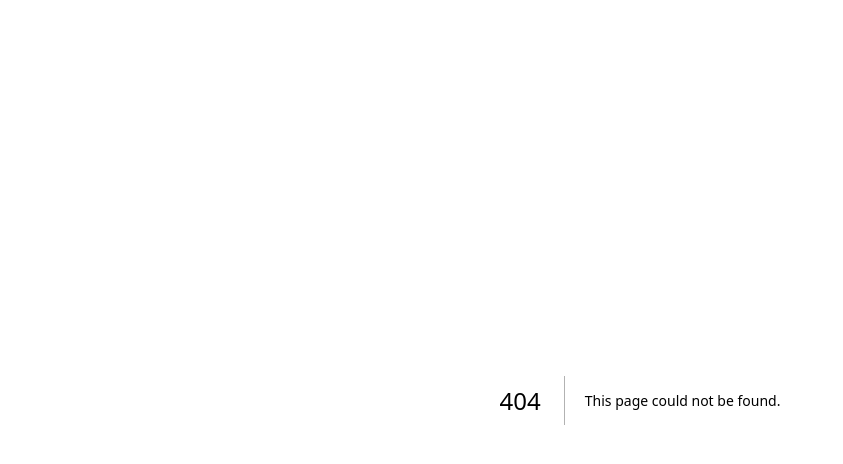
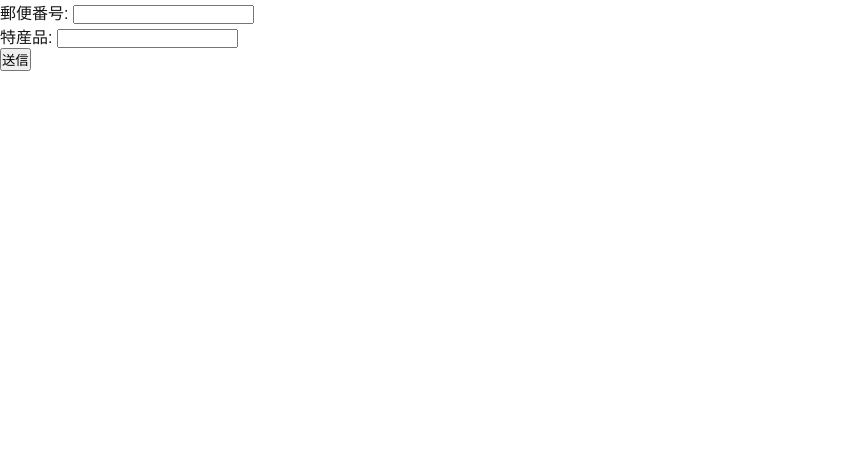
Before and after one commit to syuuki0927/nextjs-blog, a Next.js app: page /specialty-form in a window 1280 px wide. Before the commit this address had no page. Shown: the top 464 px of the page, without its empty margins (0-843 px from the left). Built offline with nearby package versions, Linux system fonts and the light colour scheme.

Commit message:
zodによるformのschemaを定義

```diff
--- /dev/null
+++ b/src/pages/specialty-form.tsx
@@ -0,0 +1,35 @@
+import { NextPage } from "next";
+import { z } from "zod";
+
+const schema = z.object({
+  postalCode: z
+    .string()
+    .min(1, { message: "必須項目です" })
+    .regex(/^\d{7}$/, { message: "郵便番号は7桁の数字で指定してください" }),
+  localSpecialty: z.string().min(1, { message: "必須項目です" }),
+});
+
+type Schema = z.infer<typeof schema>;
+
+const SpecialtyForm: NextPage = () => {
+  return (
+    <>
+      {/* <form onSubmit={onSubmit}> */}
+      <form>
+        <div>
+          <label htmlFor="postalCode">郵便番号: </label>
+          <input id="postalCode" />
+          {/* <p>{errors.postalCode?.message}</p> */}
+        </div>
+        <div>
+          <label htmlFor="localSpecialty">特産品: </label>
+          <input id="localSpecialty" />
+          {/* <p>{errorsToRecord.localSpecialty?.message}</p> */}
+        </div>
+        <button type="submit">送信</button>
+      </form>
+    </>
+  );
+};
+
+export default SpecialtyForm;
```
